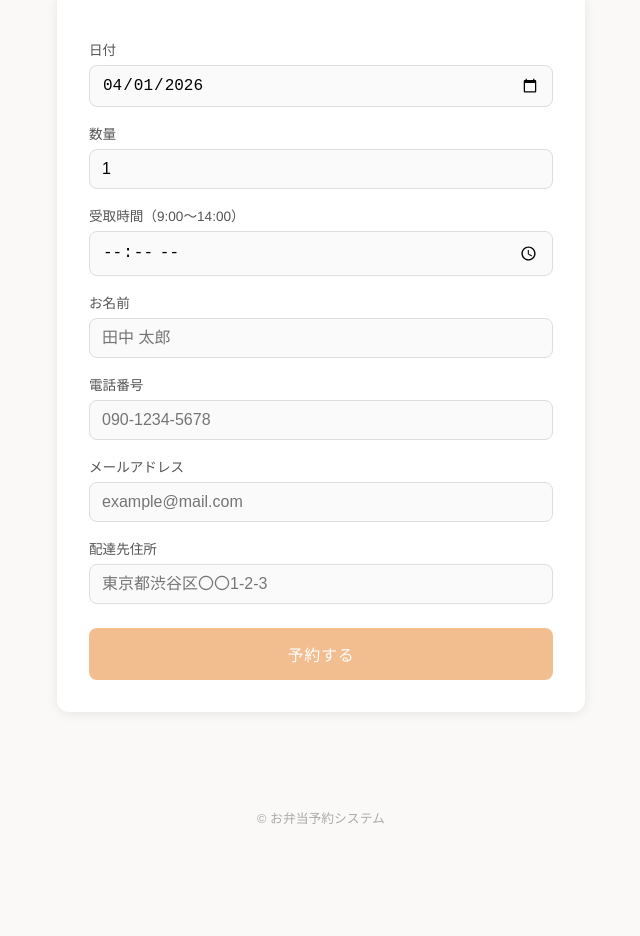
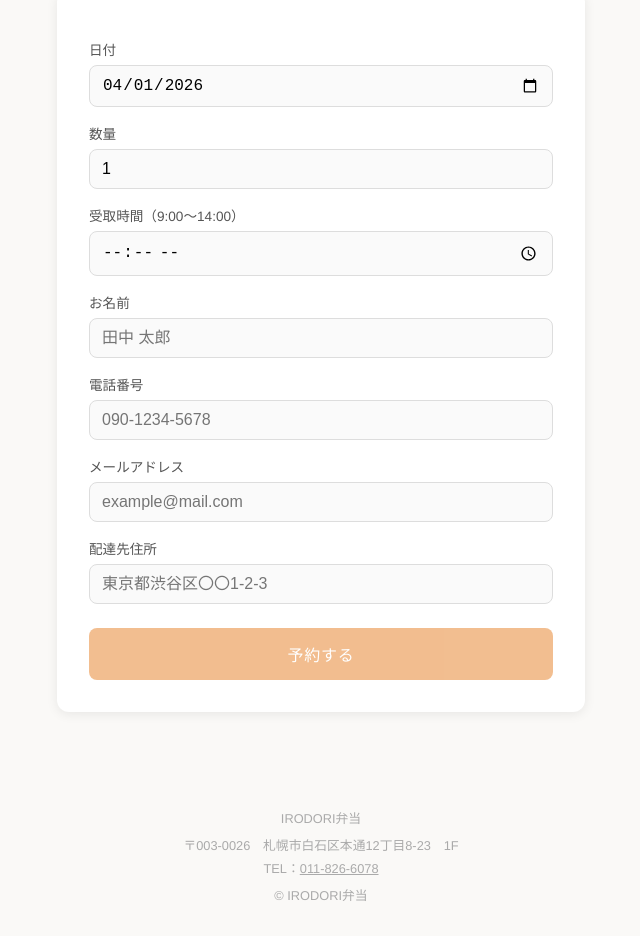
Before and after one commit to kyanbi489/bento-reservation, a website: page public/index.html in a window 1280 px wide. Shown: the part 428-1364 px from the top of the page, without its empty margins (319-959 px from the left). Before the commit the page ends 1287 px from the top, so only its background shows below. Drawn offline with Linux system fonts and the light colour scheme; no server answers.

Commit message:
add shop info

```diff
--- a/public/index.html
+++ b/public/index.html
@@ -166,7 +166,12 @@
   </div>
 </section>
 
-<footer>© お弁当予約システム</footer>
+<footer>
+  <p>IRODORI弁当</p>
+  <p style="margin-top:8px;">〒003-0026　札幌市白石区本通12丁目8-23　1F</p>
+  <p style="margin-top:4px;">TEL：<a href="tel:011-826-6078" style="color:#aaa;">011-826-6078</a></p>
+  <p style="margin-top:8px;">© IRODORI弁当</p>
+</footer>
 
 <script>
   let selectedMenuId = null;
```
